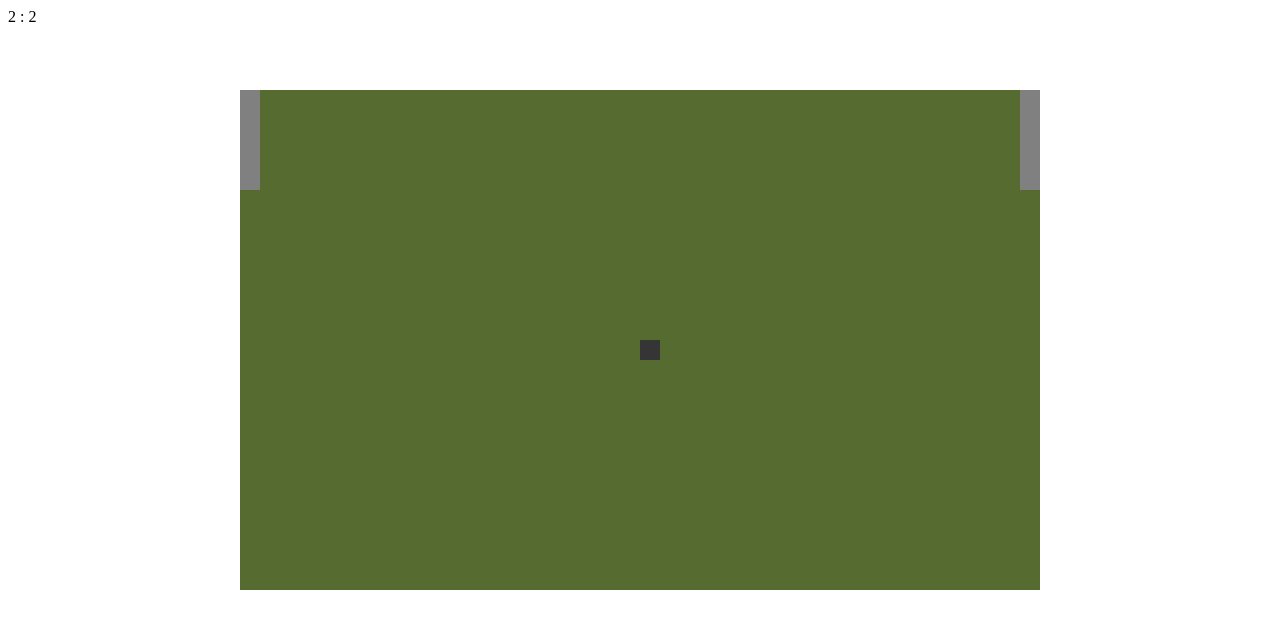
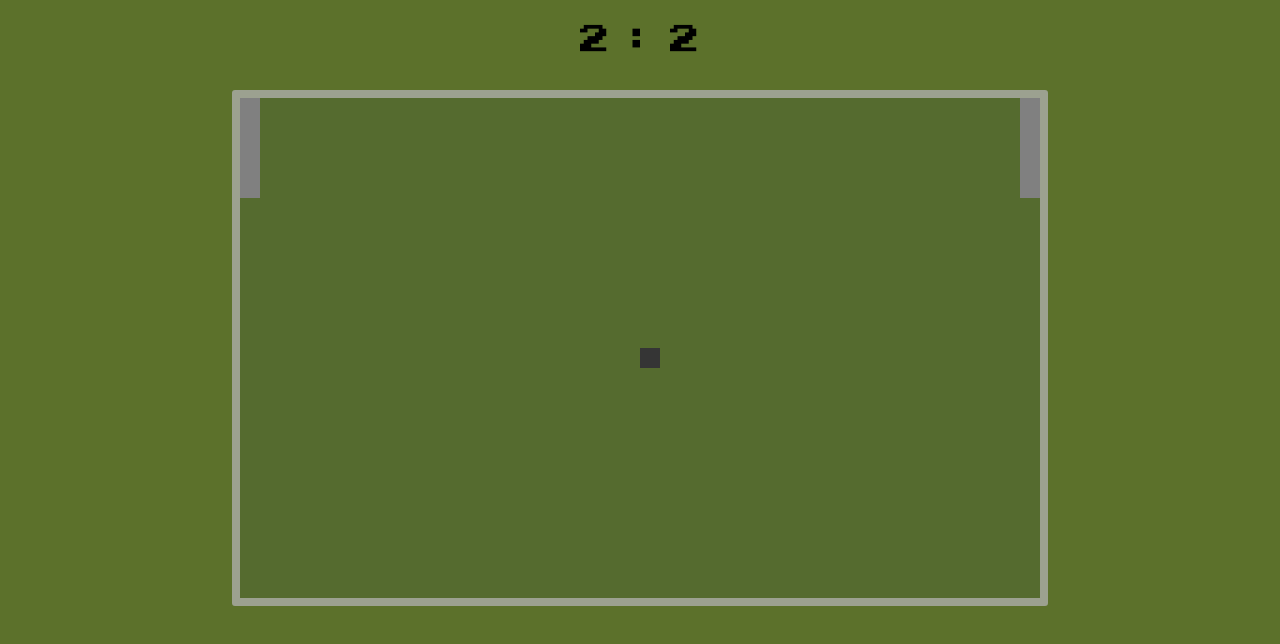
Before and after one commit to villimad/Tennis, a plain HTML site: page index.html in a window 1280 px wide. Drawn offline with Linux system fonts and the light colour scheme.

Commit message:
Game completed

```diff
--- a/index.html
+++ b/index.html
@@ -7,7 +7,7 @@
 
 </head>
 <body>
-    <div>
+    <div class="table">
         <span class="playerL">0</span><span> : </span><span class="playerR">0</span>
     </div>
     <div class="place">
--- a/index.js
+++ b/index.js
@@ -212,11 +212,17 @@ const hit = function () {
 
 setInterval(function () {
 
-    if (hit() === false){
+    if (hit() === false) {
         return;
     }
     let styleValueWidth = parseInt(getStyle(ball, 'margin-left')) + vectorBall.X;
     let styleValueHeight = parseInt(getStyle(ball, 'margin-top')) + vectorBall.Y;
+    if (styleValueHeight < 0) {
+        styleValueHeight = 0
+    }
+    if (styleValueHeight > placeHeight - ballHeight) {
+        styleValueHeight = placeHeight - ballHeight
+    }
     ball.style.marginLeft = styleValueWidth + 'px';
     ball.style.marginTop = styleValueHeight + 'px';
 
--- a/style.css
+++ b/style.css
@@ -1,8 +1,19 @@
+@font-face {
+    font-family: "Pixel";
+    src: url("./font/17808.otf") format("opentype");
+}
+body {
+    background-color: #5c712b;
+}
+
+
 .place{
+    border: 8px solid #9ca190;
+    border-radius: 3px;
     width:  800px;
     height: 500px;
     margin: auto;
-    margin-top: 4em;
+    margin-top: 2em;
     background-color: darkolivegreen;
     position: relative;
 }
@@ -33,3 +44,14 @@
     margin-top: 250px;
     background-color: #353535;
 }
+
+span{
+    font-family: Pixel, serif;
+    font-size: 30px;
+
+}
+
+.table{
+    margin-top: 30px;
+    text-align: center;
+}
```
Also changed, not shown: font/17808.otf (added).
